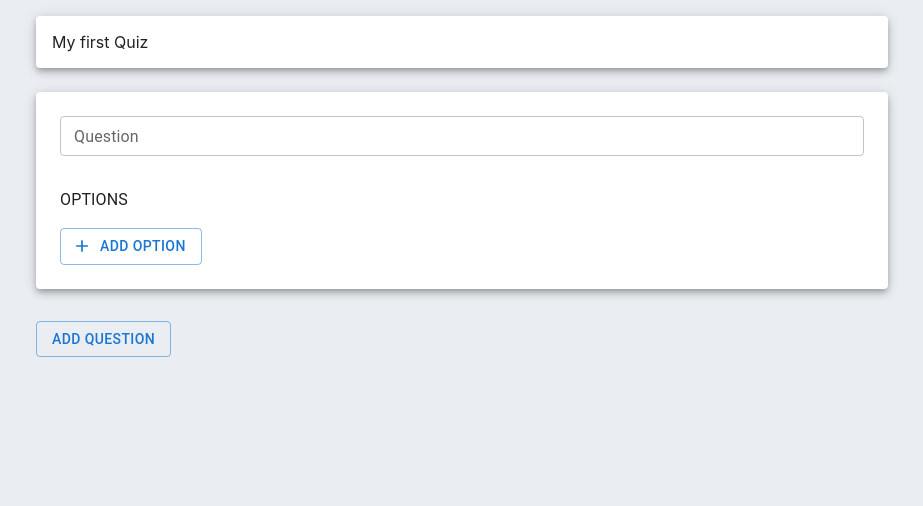
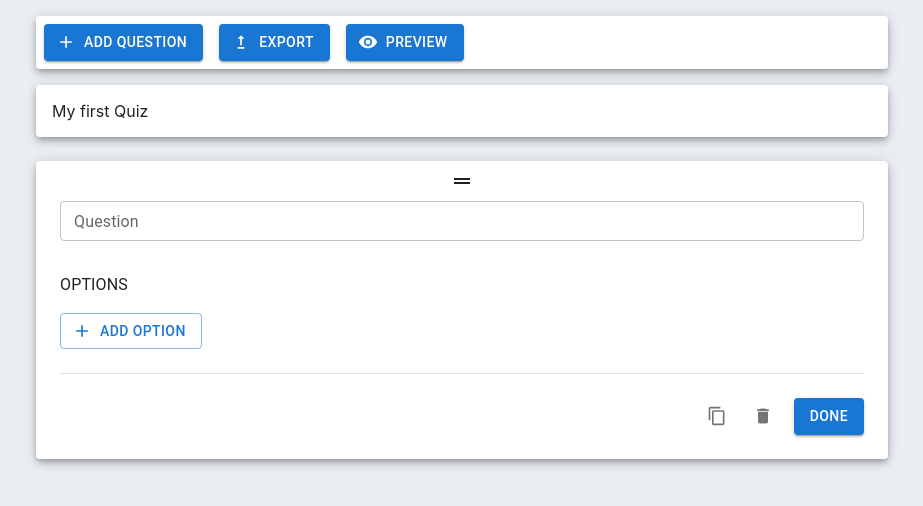
Before and after one commit to doneWorker/quiz-builder, a React (Create React App) app in the folder frontend/: page / in a window 1280 px wide. Both pictures are taken after a click on the button "ADD QUESTION". Shown: the top 506 px of the page, without its empty margins (178-1101 px from the left). Built offline with nearby package versions, Linux system fonts and the light colour scheme.

Commit message:
feat(Actions)

```diff
--- /dev/null
+++ b/frontend/src/components/editor/Actions.tsx
@@ -0,0 +1,45 @@
+import { useContext } from "react";
+
+import Paper from "@mui/material/Paper";
+import Button from "@mui/material/Button";
+import Stack from "@mui/material/Stack";
+import AddIcon from "@mui/icons-material/Add";
+import UpgradeIcon from "@mui/icons-material/Upgrade";
+import VisibilityIcon from "@mui/icons-material/Visibility";
+
+import { QuizContext } from "../../quiz.context";
+
+export const Actions = () => {
+  const { createQuestion } = useContext(QuizContext);
+
+  return (
+    <Paper
+      elevation={5}
+      sx={{ width: "100%", p: 1, mt: 2, boxSizing: "border-box" }}
+    >
+      <Stack spacing={2} direction="row">
+        <Button
+          variant="contained"
+          startIcon={<AddIcon />}
+          onClick={createQuestion}
+        >
+          Add Question
+        </Button>
+        <Button
+          variant="contained"
+          startIcon={<UpgradeIcon />}
+          onClick={createQuestion}
+        >
+          Export
+        </Button>
+        <Button
+          variant="contained"
+          startIcon={<VisibilityIcon />}
+          onClick={createQuestion}
+        >
+          Preview
+        </Button>
+      </Stack>
+    </Paper>
+  );
+};
--- a/frontend/src/components/editor/Question.tsx
+++ b/frontend/src/components/editor/Question.tsx
@@ -1,14 +1,24 @@
+import { memo } from "react";
+import Box from "@mui/material/Box";
+import Stack from "@mui/material/Stack";
+import Divider from "@mui/material/Divider";
+import Button from "@mui/material/Button";
 import List from "@mui/material/List";
 import ListItem from "@mui/material/ListItem";
 import Typography from "@mui/material/Typography";
 import Paper from "@mui/material/Paper";
+import DragHandleIcon from "@mui/icons-material/DragHandle";
+import TextField from "@mui/material/TextField";
+import IconButton from "@mui/material/IconButton";
 import AddIcon from "@mui/icons-material/Add";
-import Button from "@mui/material/Button";
-import TextField from "@mui/material/TextField";
+import Tooltip from "@mui/material/Tooltip";
+import DeleteIcon from "@mui/icons-material/Delete";
+import ContentCopyIcon from "@mui/icons-material/ContentCopy";
 import { Option } from "./Option";
 
 interface Props {
   question: string;
+  isEditing: boolean;
   options: QuizOption[];
   updateQuestion: Function;
   createOption: Function;
@@ -16,10 +26,16 @@ interface Props {
   deleteOption: Function;
 }
 
-export const Question = (props: Props) => {
+export const Question = memo((props: Props) => {
   return (
     <ListItem sx={{ p: 0, mb: 3 }}>
-      <Paper elevation={5} sx={{ width: "100%", p: 3 }}>
+      <Paper elevation={5} sx={{ width: "100%", p: 3, pt: 0 }}>
+        <Box
+          component="span"
+          sx={{ m: 1, display: "flex", justifyContent: "center" }}
+        >
+          <DragHandleIcon sx={{ cursor: "grab" }} />
+        </Box>
         <TextField
           fullWidth
           label="Question"
@@ -53,7 +69,21 @@ export const Question = (props: Props) => {
         >
           Add option
         </Button>
+        <Divider sx={{ mt: 3, mb: 3 }} />
+        <Stack justifyContent="flex-end" spacing={2} direction="row">
+          <Tooltip placement="top" title="Clone Question">
+            <IconButton aria-label="clone" size="small">
+              <ContentCopyIcon fontSize="small" />
+            </IconButton>
+          </Tooltip>
+          <Tooltip placement="top" title="Delete Question">
+            <IconButton aria-label="delete" size="small">
+              <DeleteIcon fontSize="small" />
+            </IconButton>
+          </Tooltip>
+          <Button variant="contained">Done</Button>
+        </Stack>
       </Paper>
     </ListItem>
   );
-};
+});
--- a/frontend/src/components/editor/Questions.tsx
+++ b/frontend/src/components/editor/Questions.tsx
@@ -1,18 +1,11 @@
 import { useContext } from "react";
 import List from "@mui/material/List";
-import Button from "@mui/material/Button";
 import { QuizContext } from "../../quiz.context";
 import { Question } from "./Question";
 
 export const Questions = () => {
-  const {
-    quiz,
-    createQuestion,
-    updateQuestion,
-    createOption,
-    updateOption,
-    deleteOption,
-  } = useContext(QuizContext);
+  const { quiz, updateQuestion, createOption, updateOption, deleteOption } =
+    useContext(QuizContext);
 
   return (
     <>
@@ -21,6 +14,7 @@ export const Questions = () => {
           {quiz.items.map((item: QuizItem) => (
             <Question
               key={item.id}
+              isEditing={false}
               question={item.question}
               options={item.options}
               updateQuestion={(title: string) => updateQuestion(item.id, title)}
@@ -33,9 +27,6 @@ export const Questions = () => {
           ))}
         </List>
       </div>
-      <Button variant="outlined" onClick={createQuestion}>
-        Add Question
-      </Button>
     </>
   );
 };
--- a/frontend/src/pages/Editor.tsx
+++ b/frontend/src/pages/Editor.tsx
@@ -9,6 +9,7 @@ import {
 } from "../quiz.context";
 import { Headline } from "../components/editor/Headline";
 import { Questions } from "../components/editor/Questions";
+import { Actions } from "../components/editor/Actions";
 
 export const Editor: React.FC = () => {
   const [quiz, dispatch] = useReducer(QuizReducer, initialState);
@@ -20,6 +21,7 @@ export const Editor: React.FC = () => {
   return (
     <QuizContext.Provider value={provider}>
       <Container maxWidth="md">
+        <Actions />
         <Headline />
         <Questions />
       </Container>
```
